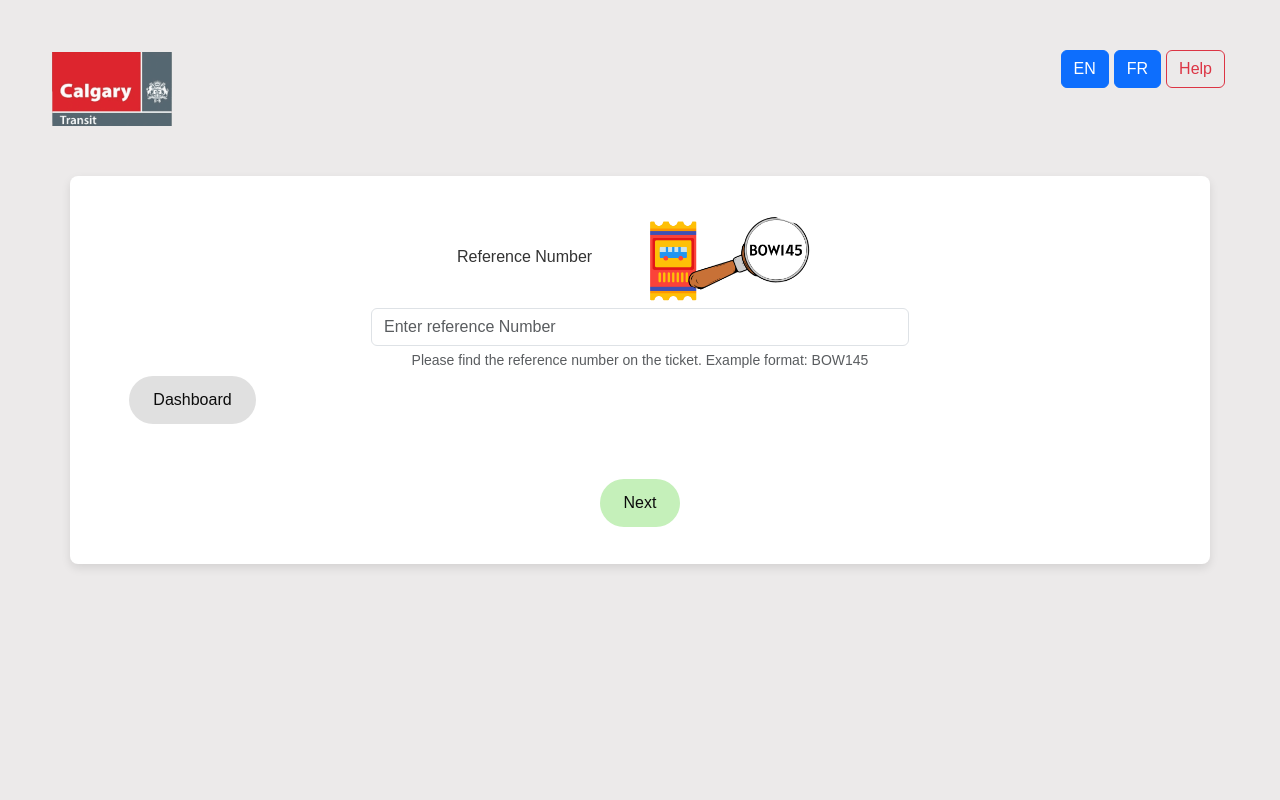
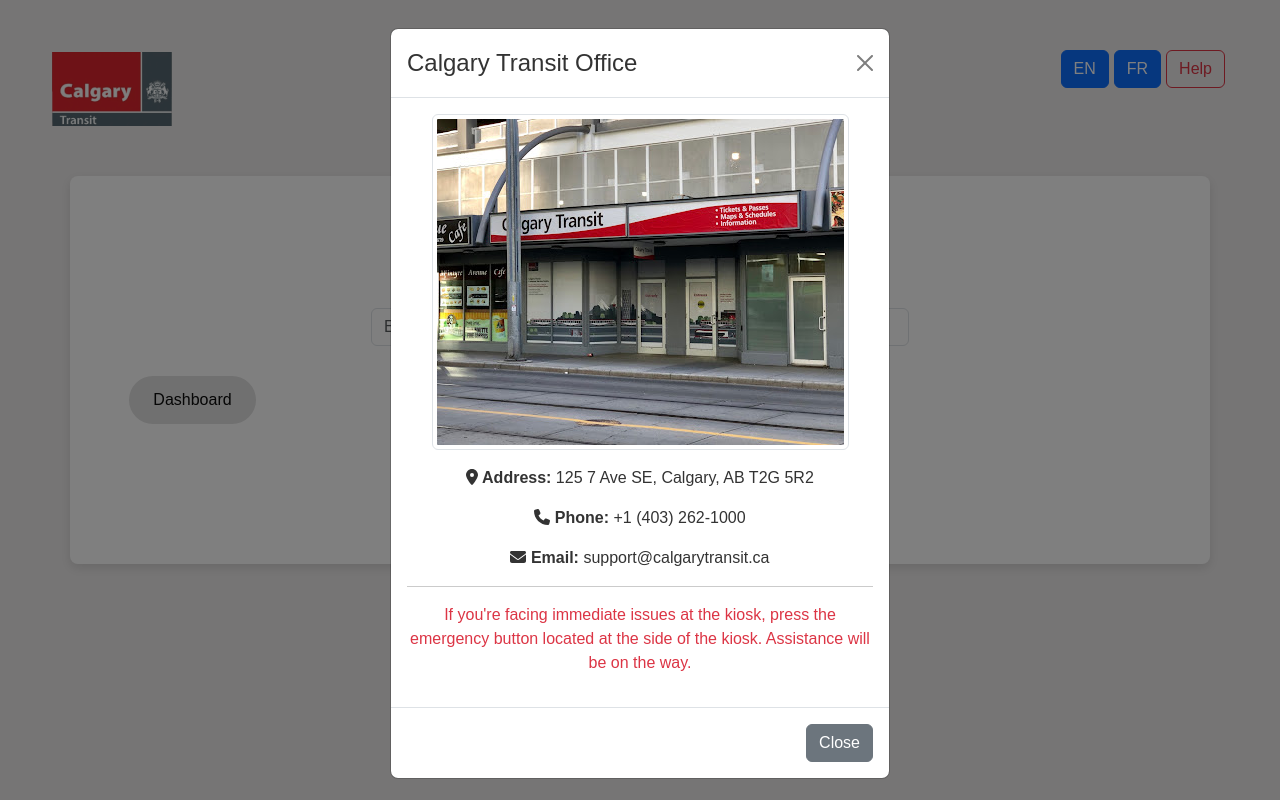
Before and after one commit to Abhay2412/CPSC481FinalProject, a React (Create React App) app in the folder busticketingkiosk/: page /refund in a window 1280 px wide. Both pictures are taken after a click on the button "Help". Built offline with nearby package versions, Linux system fonts and the light colour scheme.

Commit message:
Created a Help Modal for all of the screens

```diff
--- a/busticketingkiosk/src/App.js
+++ b/busticketingkiosk/src/App.js
@@ -14,7 +14,7 @@
 import MoreInfo from './screens/moreInfo';
 import RefundScreen from './screens/refund';
 import RefundConfirmation from './screens/refundConfirmation';
-
+import HelpModal from './components/HelpModal';
 export const TicketCountContext = React.createContext();
 
 function App() {
@@ -38,7 +38,7 @@
           <div className='svg-right'>
             <Button onClick={handleEnglishSwitch} className='navbar-buttons'>EN</Button>
             <Button onClick={handleFrenchSwitch} className='navbar-buttons'>FR</Button>
-            <Button variant="outline-danger" className='navbar-buttons'>Help</Button>
+            <HelpModal />
           </div>
         </div>
 
--- /dev/null
+++ b/busticketingkiosk/src/components/HelpModal.jsx
@@ -0,0 +1,42 @@
+// HelpModal.jsx
+import React, { useState } from 'react';
+import { Button, Modal, Image } from 'react-bootstrap';
+import { FontAwesomeIcon } from '@fortawesome/react-fontawesome';
+import { faMapMarkerAlt, faPhone, faEnvelope } from '@fortawesome/free-solid-svg-icons';
+import TransitOfficeImage from '../assets/images/CalgaryTransitCustomerServiceOffice.jpg';  // Replace with the path to your image
+
+const HelpModal = () => {
+  const [show, setShow] = useState(false);
+
+  const handleClose = () => setShow(false);
+  const handleShow = () => setShow(true);
+
+  return (
+    <>
+      <Button variant="outline-danger" onClick={handleShow} className='navbar-buttons'>
+        Help
+      </Button>
+
+      <Modal show={show} onHide={handleClose} centered>
+        <Modal.Header closeButton>
+          <Modal.Title>Calgary Transit Office</Modal.Title>
+        </Modal.Header>
+        <Modal.Body>
+          <Image src={TransitOfficeImage} thumbnail fluid className="mb-3" alt='Calgary Transit Customer Service Office'/>
+          <p><FontAwesomeIcon icon={faMapMarkerAlt} className="mr-2" /><strong> Address:</strong> 125 7 Ave SE, Calgary, AB T2G 5R2</p>
+          <p><FontAwesomeIcon icon={faPhone} className="mr-2" /><strong> Phone:</strong> +1 (403) 262-1000</p>
+          <p><FontAwesomeIcon icon={faEnvelope} className="mr-2" /><strong> Email:</strong> support@calgarytransit.ca</p>
+          <hr />
+          <p className="text-danger">If you're facing immediate issues at the kiosk, press the emergency button located at the side of the kiosk. Assistance will be on the way.</p>
+        </Modal.Body>
+        <Modal.Footer>
+          <Button variant="secondary" onClick={handleClose}>
+            Close
+          </Button>
+        </Modal.Footer>
+      </Modal>
+    </>
+  );
+}
+
+export default HelpModal;
--- /dev/null
+++ b/busticketingkiosk/src/styles/HelpModal.css
@@ -0,0 +1,66 @@
+.modal-header {
+    background-color: red;
+    color: white;
+}
+
+.modal-title {
+    color: white;
+}
+
+.modal-body {
+    background-color: #f5f5f5; /* light grey */
+}
+
+.modal-footer {
+    background-color: #f5f5f5; /* light grey */
+}
+
+/* Font Awesome Icons */
+.modal-body .fa {
+    color: red;
+}
+
+/* Text */
+.text-danger {
+    color: red;
+}
+
+.modal-body p {
+    color: #333; /* dark grey */
+    margin-bottom: 10px;
+}
+
+.modal-footer .btn {
+    margin: 0 5px;
+}
+
+/* For image */
+.modal-image {
+    max-width: 100%;
+    margin-bottom: 15px;
+}
+
+/* Button Styling */
+.navbar-buttons {
+    margin: 0 5px;
+}
+
+.svg-right .btn-outline-danger {
+    color: #dc3545;
+    border-color: #dc3545;
+}
+
+.svg-right .btn-outline-danger:hover {
+    color: #fff;
+    background-color: #dc3545;
+    border-color: #dc3545;
+}
+
+.modal-image {
+    max-width: 100%;
+    margin-bottom: 15px;
+}
+
+.text-danger {
+    color: red;
+}
```
Also changed, not shown: busticketingkiosk/src/assets/images/CalgaryTransitCustomerServiceOffice.jpg (added).
